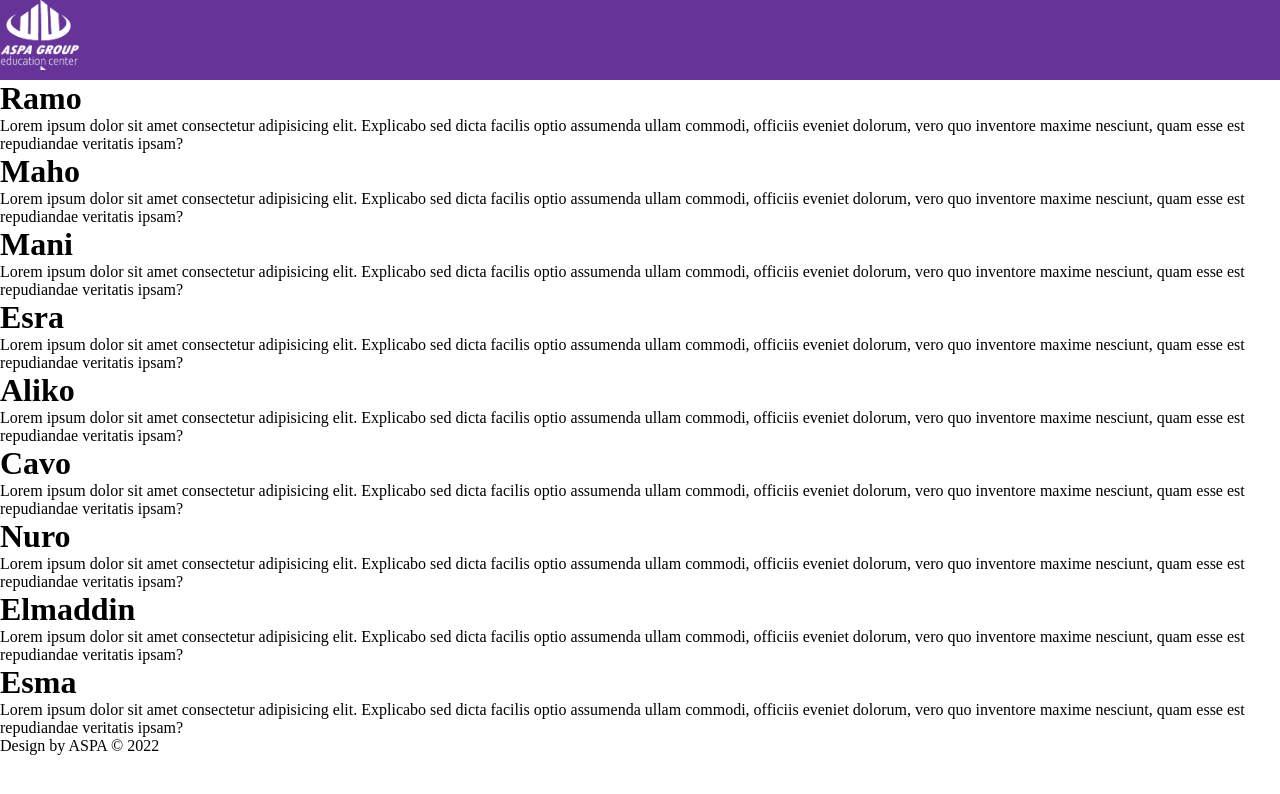
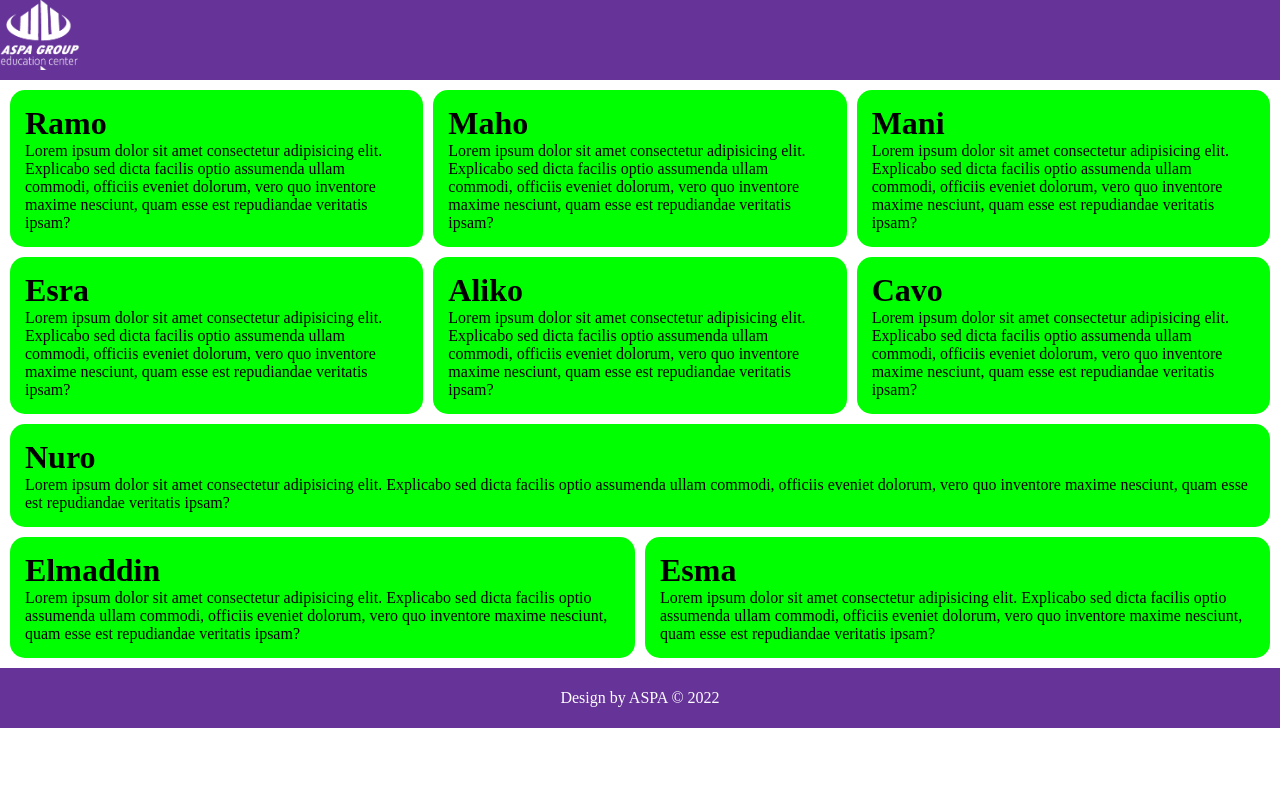
Before and after one commit to elmual/git_project, a plain HTML site: page index.html in a window 1280 px wide. Drawn offline with Linux system fonts and the light colour scheme.

Commit message:
flex hazirdi

```diff
--- a/css/style.css
+++ b/css/style.css
@@ -19,3 +19,25 @@ html, body {
     background-image: url(../img/aspa.png);
     background-size: contain;
 }
+.item{
+    flex: 1 0 300px;
+    padding: 15px;
+    background-color: lime;
+    border-radius: 15px;
+
+}
+.container{
+    display: flex;
+    flex-wrap: wrap;
+    margin: 10px;
+    gap: 10px;
+}
+.footer{
+    display: flex;
+    justify-content: center;
+    align-items: center;
+    height: 60px;
+    width: 100%;
+    background-color: rebeccapurple;
+    color: white;
+}
```
